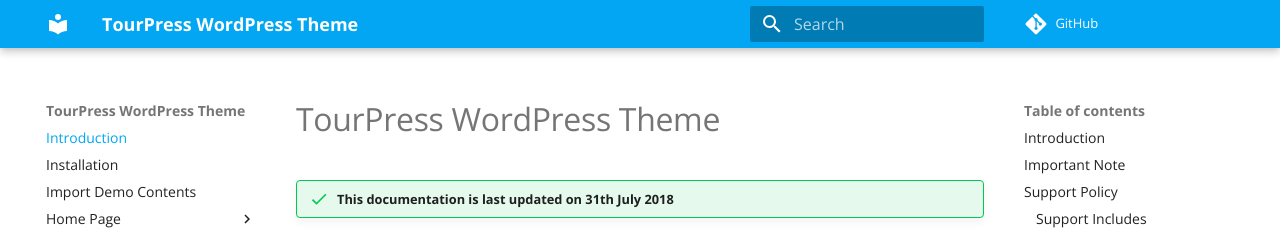
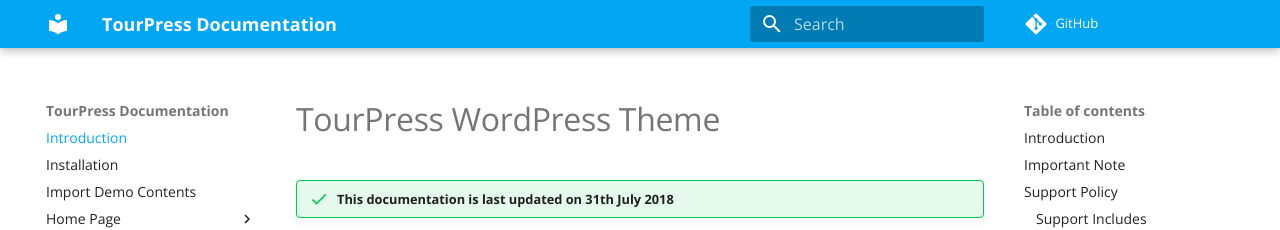
Before and after one commit to fahidjavid/doc-test, an MkDocs documentation site: the page built from docs/index.md, in a window 1280 px wide. Shown: the top 230 px of the page. Built offline with MkDocs 1.6.1 and Material for MkDocs 9.7.7, drawn with Linux system fonts in a browser that asks for light colours; comment, search, counter and statistics services are not loaded; old or Windows-style settings are respelled for this version of MkDocs.

Commit message:
Improve: Mkdocs Configuration
The configuration was not done properly, fixed all the settings according to the latest version of Mkdocs.

```diff
--- a/mkdocs.yml
+++ b/mkdocs.yml
@@ -7,7 +7,7 @@
 # License: The MIT License (MIT)
 
 # Branding
-site_name: TourPress WordPress Theme
+site_name: TourPress Documentation
 site_description: 'Documentation for TourPress WordPress theme.'
 site_author: 'Inspiry Themes'
 site_url: 'https://inspirythemes.github.io/tp-doc/'
@@ -19,20 +19,20 @@
 # Copyright
 copyright: 'Copyright &copy; 2018 InspiryThemes'
 
-theme: 'material'
-theme_dir: 'mkdocs-material/material'
-
-#use_directory_urls: false // to build direct links
+theme:
+  language: 'en'
+  name: 'material'
+  palette:
+    primary: 'light-blue'
+    accent: 'green'
+  font:
+    text: 'Open Sans'
+    code: 'Ubuntu Mono'
+  theme_dir: 'mkdocs-material/material'
 
 
 extra:
   version: 1.0
-  palette:
-    primary: 'light-blue'
-    accent: 'green'
-  font:
-      text: 'Open Sans'
-      code: 'Ubuntu Mono'
   social:
       - type: 'twitter'
         link: 'https://twitter.com/inspirythemes'
@@ -43,7 +43,7 @@
 extra_css:
   - 'stylesheets/style.css'
 
-pages:
+nav:
     - Introduction: index.md
     - Installation: installation.md
     - Import Demo Contents: import-demo-contents.md
```
